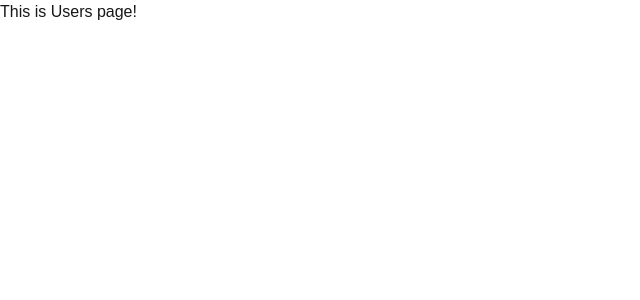
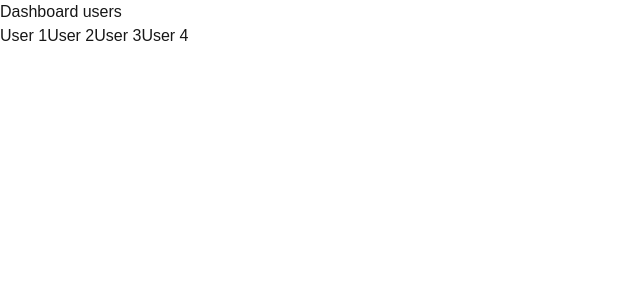
Before and after one commit to sssurendra99/first-next-app, a Next.js app: page /dashboard/users in a window 1280 px wide. Shown: the top 300 px of the page, without its empty margins (0-640 px from the left). Built offline with nearby package versions, Linux system fonts and the light colour scheme.

Commit message:
Added dynamic routing

```diff
--- /dev/null
+++ b/app/dashboard/users/[id]/page.tsx
@@ -0,0 +1,11 @@
+import React from "react";
+
+const User = async ({params} : {params: {id : string}}) => {
+
+    const {id} = await params;
+    return (
+        <><h1>User - {id} profile page!</h1></>
+    )
+}
+
+export default User;
--- a/app/dashboard/users/page.tsx
+++ b/app/dashboard/users/page.tsx
@@ -1,8 +1,19 @@
+import Link from "next/link";
+
 const Users = () => {
     return (
-        <>
-            <h1>This is Users page!</h1>
-        </>
+        <div>
+            <h1>Dashboard users</h1>
+
+            <ul>
+                <li>
+                    <Link href="/dashboard/users/1">User 1</Link>
+                    <Link href="/dashboard/users/2">User 2</Link>
+                    <Link href="/dashboard/users/3">User 3</Link>
+                    <Link href="/dashboard/users/4">User 4</Link>
+                </li>
+            </ul>
+        </div>
     )
 }
 
```
Also changed, not shown: app/dashboard/README.md.
